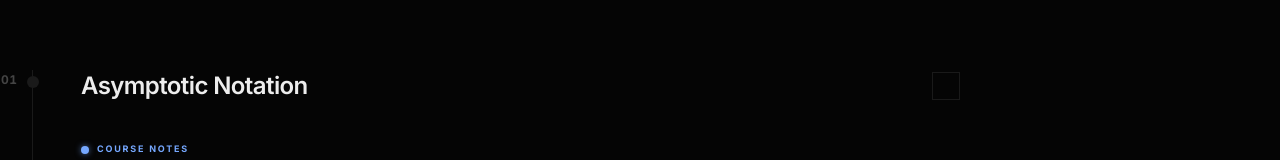
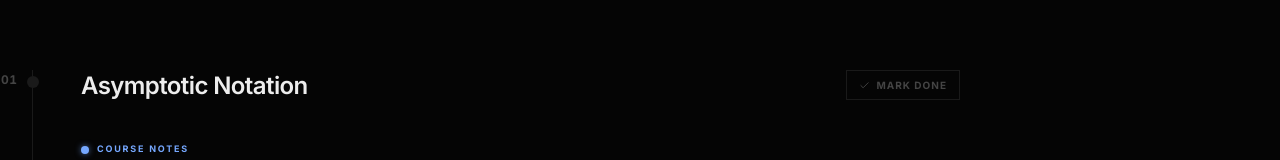
Before and after one commit to krishdeshmukhhh/Foundations2_Review, a React (Vite) app: page / in a window 1280 px wide. Shown: the part 766-926 px from the top of the page. Built offline with nearby package versions, Linux system fonts and the light colour scheme.

Commit message:
mark as done button more visible

```diff
--- a/src/components/TopicSection.tsx
+++ b/src/components/TopicSection.tsx
@@ -42,20 +42,21 @@ export function TopicSection({ id, title, files, order, isCompleted, onToggle }:
         {formatOrder(order)}
       </div>
 
-      <div className="mb-10 flex items-center justify-between">
+      <div className="mb-10 flex items-start justify-between gap-4">
         <h2 className={`text-2xl font-semibold tracking-tight transition-colors duration-300 ${isCompleted ? 'text-[var(--color-text-muted)] line-through decoration-[var(--color-text-muted)]' : 'text-[var(--color-text-primary)]'}`}>
           {title}
         </h2>
         <button
           onClick={onToggle}
           title={isCompleted ? 'Mark as incomplete' : 'Mark as complete'}
-          className={`ml-4 shrink-0 w-7 h-7 border flex items-center justify-center transition-all duration-200 ${
+          className={`shrink-0 flex items-center gap-1.5 px-3 py-1.5 text-[10px] uppercase tracking-widest font-bold border transition-all duration-200 ${
             isCompleted
               ? 'bg-white border-white text-black'
-              : 'border-[var(--color-border)] text-transparent hover:border-[var(--color-border-hover)] hover:text-[var(--color-text-muted)]'
+              : 'border-[var(--color-border)] text-[var(--color-text-muted)] hover:border-white hover:text-white'
           }`}
         >
-          <Check size={13} />
+          <Check size={11} />
+          {isCompleted ? 'Done' : 'Mark done'}
         </button>
       </div>
 
```
